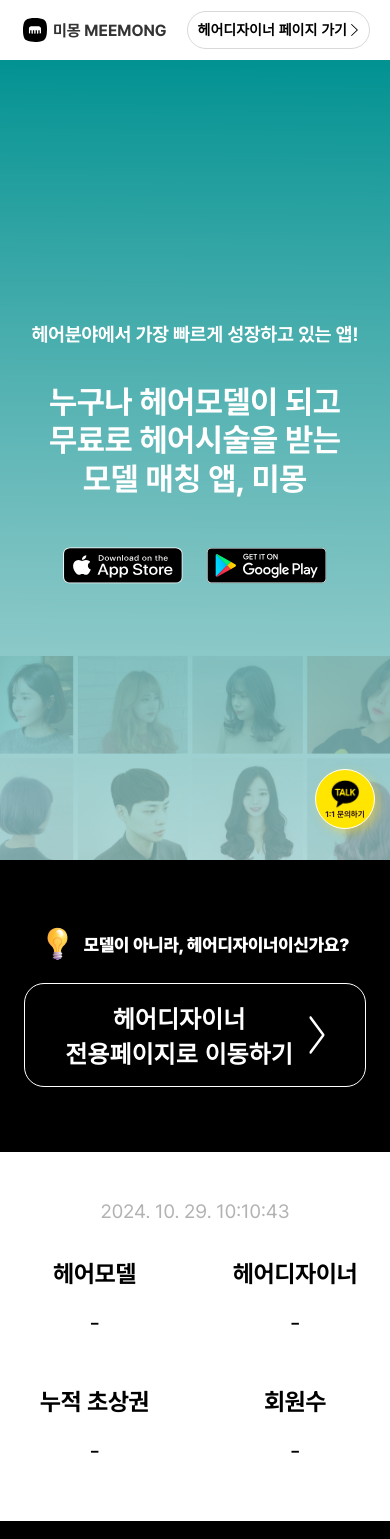
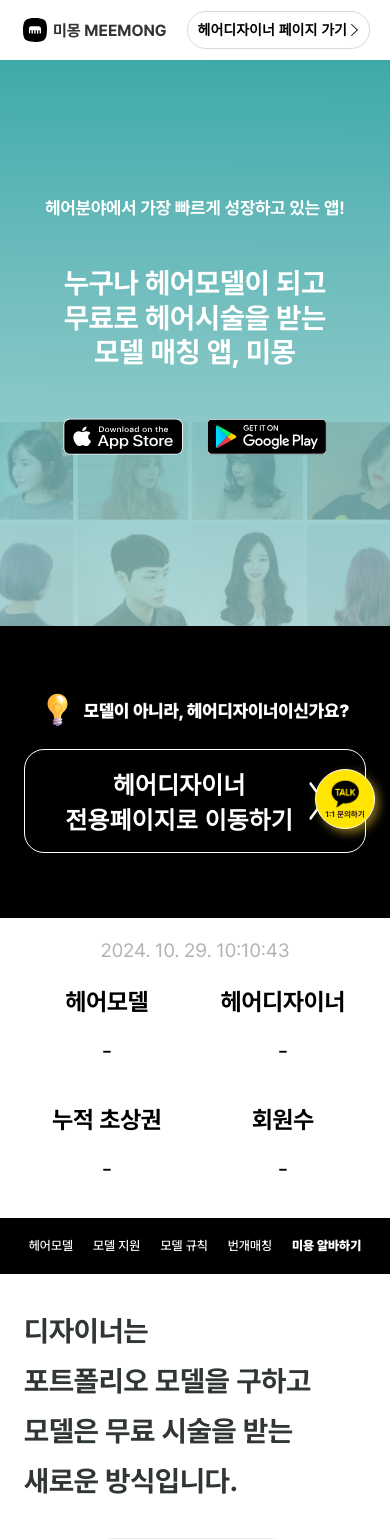
Before and after one commit to new-meemong/meemong-landing, a Next.js app: page /model in a window 390 px wide. Shown: the top 1539 px of the page. Built offline with nearby package versions, Linux system fonts and the light colour scheme; no server answers.

Commit message:
fix: 피그마 수정사항 반영 2차

```diff
--- a/src/app/model/page.tsx
+++ b/src/app/model/page.tsx
@@ -56,7 +56,7 @@
   const scrollToSection = (section: string) => {
     const element = sectionRefs.current[section]
     if (element) {
-      const navHeight = 120
+      const navHeight = isMobile ? 56 : 85
       const elementPosition =
         element.getBoundingClientRect().top + window.pageYOffset
       const offsetPosition = elementPosition - navHeight
@@ -301,19 +301,21 @@
   width: 100%;
   position: relative;
   overflow: hidden;
-  line-height: 0;
 
   @media (max-width: 768px) {
-    height: auto;
     display: flex;
+    align-items: flex-start;
   }
 `
 
 const MobileCoverImage = styled.img`
   width: 100%;
-  height: 100%;
-  object-fit: cover;
+  height: auto;
   display: block;
+
+  @media (max-width: 768px) {
+    margin-top: -60%;
+  }
 `
 
 const CoverContent = styled.div`
@@ -327,6 +329,12 @@
   display: flex;
   flex-direction: column;
   align-items: center;
+  width: 100%;
+  padding: 0 20px;
+
+  @media (max-width: 768px) {
+    top: 47%;
+  }
 `
 
 const CoverTitle = styled.h1`
@@ -335,7 +343,7 @@
   white-space: nowrap;
 
   @media (max-width: 768px) {
-    font-size: 1.2rem;
+    font-size: 1.1rem;
   }
 `
 
@@ -355,7 +363,7 @@
   line-height: 1.2;
 
   @media (max-width: 768px) {
-    font-size: 2rem;
+    font-size: 1.8rem;
   }
 `
 
@@ -496,20 +504,17 @@
   justify-content: center;
   align-items: center;
   z-index: 100;
-  padding: 10px 0;
 
   @media (max-width: 768px) {
-    height: 200px;
-    display: grid;
-    grid-template-columns: repeat(2, 1fr);
-    grid-template-rows: repeat(3, auto);
-    gap: 10px;
+    height: 56px;
+    padding: 0 1rem;
+    justify-content: center;
   }
 `
 
 const NavItem = styled.a<{ $active: boolean }>`
   color: white;
-  font-size: 2rem;
+  font-size: 1.7rem;
   padding: 1rem 1rem;
   margin: 10px 20px;
   cursor: pointer;
@@ -521,14 +526,10 @@
   }
 
   @media (max-width: 768px) {
-    font-size: 1.7rem;
+    font-size: 0.8rem;
     margin: 5px 10px;
     padding: 0;
     text-align: center;
-
-    &:nth-child(1) {
-      grid-row: 1;
-      grid-column: 1 / -1;
-    }
+    white-space: nowrap;
   }
 `
--- a/src/components/common/CommonContent.tsx
+++ b/src/components/common/CommonContent.tsx
@@ -88,7 +88,7 @@
       )}
       {isMobile ? (
         <CarouselWrapper $dotcolor={carouselDotColor || theme.colors.gray}>
-          <Slider {...{ ...carouselSettings, centerPadding: '60px' }}>
+          <Slider {...carouselSettings}>
             {images?.map((image, index) => (
               <div key={index}>
                 <img src={image} alt={`Hair model ${index + 1}`} />
--- a/src/components/common/DateDisplay.tsx
+++ b/src/components/common/DateDisplay.tsx
@@ -20,14 +20,23 @@
     hour: '2-digit',
     minute: '2-digit',
     second: '2-digit',
-    hour12: false
+    hour12: false,
   })
 
   const formatDate = (date: Date) => {
-    return formatter.format(date).replace(/\./g, '. ').replace('시 ', ':').replace('분 ', ':').replace('초', '')
+    return formatter
+      .format(date)
+      .replace(/\./g, '. ')
+      .replace('시 ', ':')
+      .replace('분 ', ':')
+      .replace('초', '')
   }
 
-  return <StyledDate dateTime={currentTime.toISOString()}>{formatDate(currentTime)}</StyledDate>
+  return (
+    <StyledDate dateTime={currentTime.toISOString()}>
+      {formatDate(currentTime)}
+    </StyledDate>
+  )
 }
 
 const StyledDate = styled.time`
@@ -37,7 +46,7 @@
 
   @media (max-width: 768px) {
     font-size: 1.2rem;
-    margin: 1rem auto;
+    margin: 0.3rem auto;
   }
 `
 
--- a/src/components/common/ModelImageRule.tsx
+++ b/src/components/common/ModelImageRule.tsx
@@ -113,7 +113,7 @@
 
   @media (max-width: 768px) {
     margin-top: 1rem;
-    font-size: clamp(1.5rem, 2vw, 2rem);
+    font-size: 1.5rem;
   }
 `
 
--- a/src/components/sections/CountDataSection.tsx
+++ b/src/components/sections/CountDataSection.tsx
@@ -101,8 +101,8 @@
   padding: 50px 20%;
 
   @media (max-width: 768px) {
-    padding: 2rem 5%;
-    margin-bottom: 1.5rem;
+    padding: 1rem 10%;
+    margin-bottom: 1.2rem;
   }
 `
 
@@ -111,7 +111,7 @@
   display: flex;
   justify-content: space-between;
   width: 100%;
-  gap: 50px;
+  gap: 40px;
   flex-wrap: wrap;
 `
 
--- a/src/components/sections/PlanSection.tsx
+++ b/src/components/sections/PlanSection.tsx
@@ -101,7 +101,7 @@
 
   @media (max-width: 768px) {
     padding: 0 1rem;
-    font-size: 1.2rem;
+    font-size: 1.1rem;
   }
 `
 
@@ -112,7 +112,7 @@
   margin-bottom: 40px;
 
   @media (max-width: 768px) {
-    font-size: 1.8rem;
+    font-size: 1.7rem;
     font-weight: 900;
     line-height: 1.5;
     padding: 0 2rem;
--- a/src/constants/settings.ts
+++ b/src/constants/settings.ts
@@ -7,7 +7,7 @@
   autoplay: false,
   autoplaySpeed: 3000,
   centerMode: true,
-  centerPadding: '40px',
+  centerPadding: '18%',
   arrows: false,
 }
 
--- a/src/styles/CommonStyles.ts
+++ b/src/styles/CommonStyles.ts
@@ -10,6 +10,7 @@
 const Button = styled.button`
   background-color: #fff;
   border: 1px solid #d9d9d9;
+  color: #000;
   border-radius: 36px;
   padding: 10px;
   cursor: pointer;
```
Also changed, not shown: src/app/designer/page.tsx (+25 -12 lines), src/components/navigation/designer/NavigationMobileContents.tsx (+4 -4 lines), src/constants/data.ts (+8 -8 lines).
